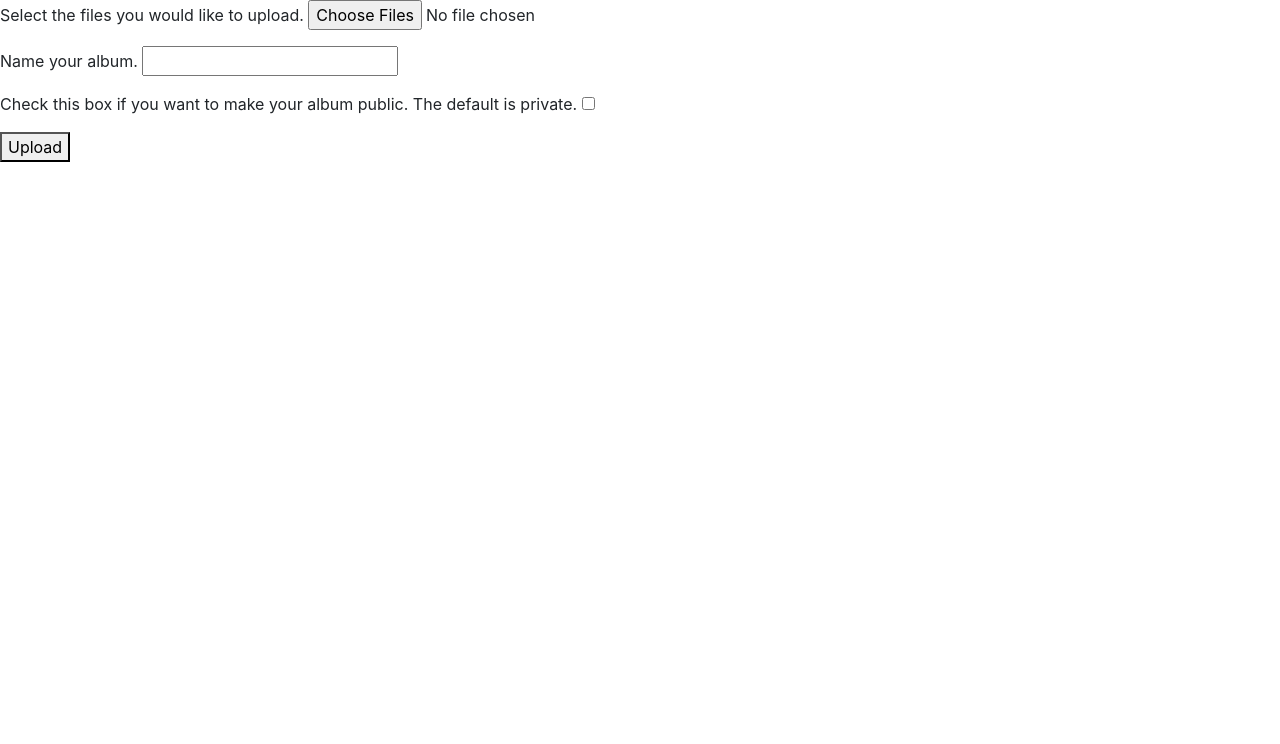
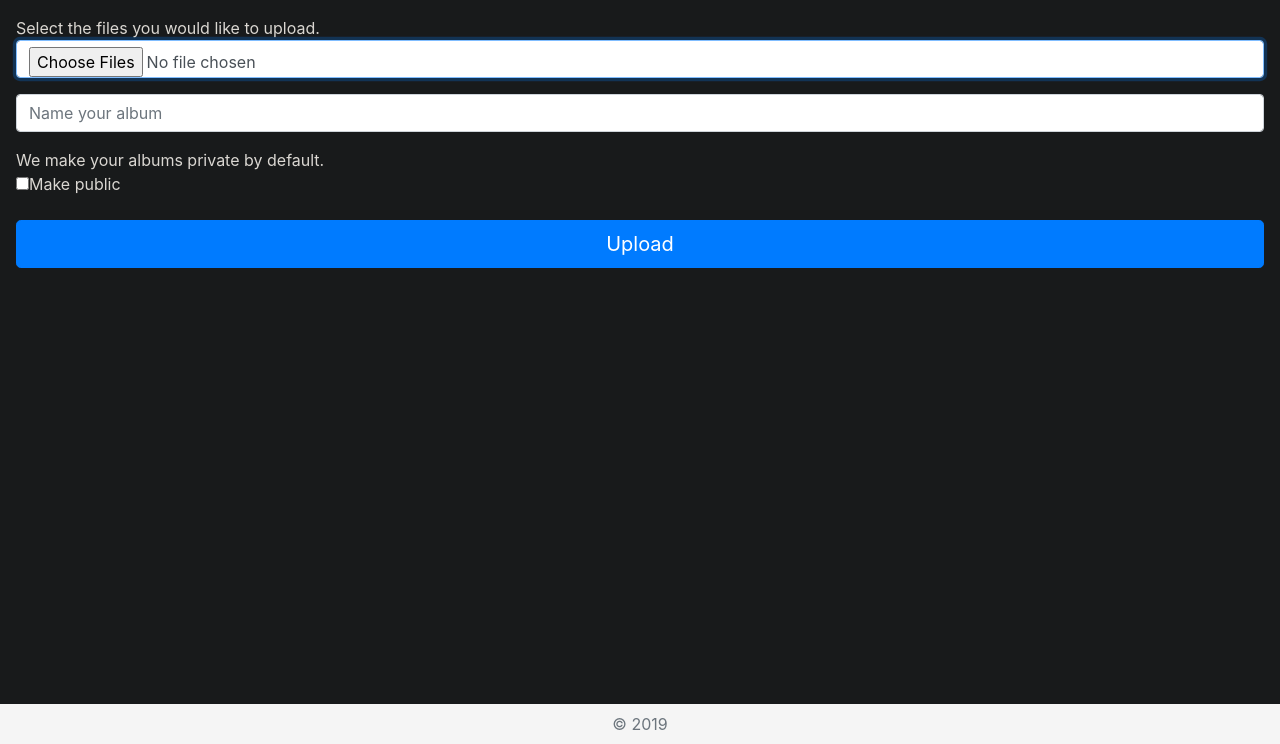
Before and after one commit to fernandogmo/chickenpix, a Django app: template templates/upload.html in a window 1280 px wide. Shown: the part 56-800 px from the top of the page. Run offline with Django 3.2, Linux system fonts and the light colour scheme; the template is opened without the code that fills it, so the values that code supplies are empty; some libraries are stand-ins or nearby versions.

Commit message:
Prelim darkmode, more Bootstrap, and more cowbell

```diff
--- a/templates/base.html
+++ b/templates/base.html
@@ -30,11 +30,19 @@
 
   <title>{% block title %}Pixguise{% endblock %}</title>
 </head>
-<body>
-  <main>
+<body style="color: rgb(218, 215, 210);
+	     background-color: rgb(24, 26, 27);">
+  <header>
     {% include 'nav.html' %}
+  </header>
+  <main class="m-3">
     {% block content %}
     {% endblock %}
   </main>
+  <footer class="footer py-2" style="position:absolute;bottom:0;width:100%;background-color:#f5f5f5;">
+    <div class="container text-center">
+      <span class="text-muted">© 2019</span>
+    </div>
+  </footer>
 </body>
 </html>
--- a/templates/download.html
+++ b/templates/download.html
@@ -9,7 +9,7 @@
     <form method="post" action="/download/">
       {% csrf_token %}
       <input type="hidden" name="archive_id" value={{ archive.id }}>
-      <button type="submit">Download Zip File</a>
+      <button class="btn btn-lg btn-primary" type="submit">Download</button>
     </form>
   </p>
 {% endblock %}
--- a/templates/home.html
+++ b/templates/home.html
@@ -5,13 +5,15 @@
 
 {% block content %}
   {% if user.is_authenticated %}
-    <p>Hi, {{ user.email }}!</p>
+    <h3>Hi, {{ user.email }}!</h3>
   {% else %}
     <p>{{ message }}</p>
     <form method="post" action="/">
       {% csrf_token %}
       {{ form.as_p }}
-      <button type="submit">Login</button>
+      <button class="btn btn-lg btn-primary btn-block" type="submit">
+        Login
+      </button>
     </form>
   {% endif %}
 {% endblock %}
--- a/templates/upload.html
+++ b/templates/upload.html
@@ -8,14 +8,16 @@
   <form method="post" action="/photos/", enctype="multipart/form-data">
     {% csrf_token %}
     <p>Select the files you would like to upload.
-    <input type="file" name="album" multiple="">
+    <input type="file" class="form-control" name="album" multiple required autofocus>
     </p>
-    <p>Name your album.
-    <input type="text" name="title">
+    <input type="text" class="form-control" name="title" placeholder="Name your album" required>
+      <div class="checkbox my-3">
+        <label>
+        We make your albums private by default.<br>
+          <input type="checkbox" name="is_private">Make public
+        </label>
+      </div>
     </p>
-    <p>Check this box if you want to make your album public. The default is private.
-    <input type="checkbox" name="is_private">
-    </p>
-    <button type="submit">Upload</button>
+    <button class="btn btn-lg btn-primary btn-block" type="submit">Upload</button>
   </form>
 {% endblock %}
--- a/templates/validate.html
+++ b/templates/validate.html
@@ -13,7 +13,7 @@
     <form method="post" action="/validate/">
       {% csrf_token %}
       {{ form.as_p }}
-      <button type="submit">Validate</button>
+      <button class="btn btn-lg btn-primary btn-block" type="submit">Validate</button>
     </form>
   {% endif %}
 {% endblock %}
```
Also changed, not shown: templates/nav.html (+0 -17 lines).
